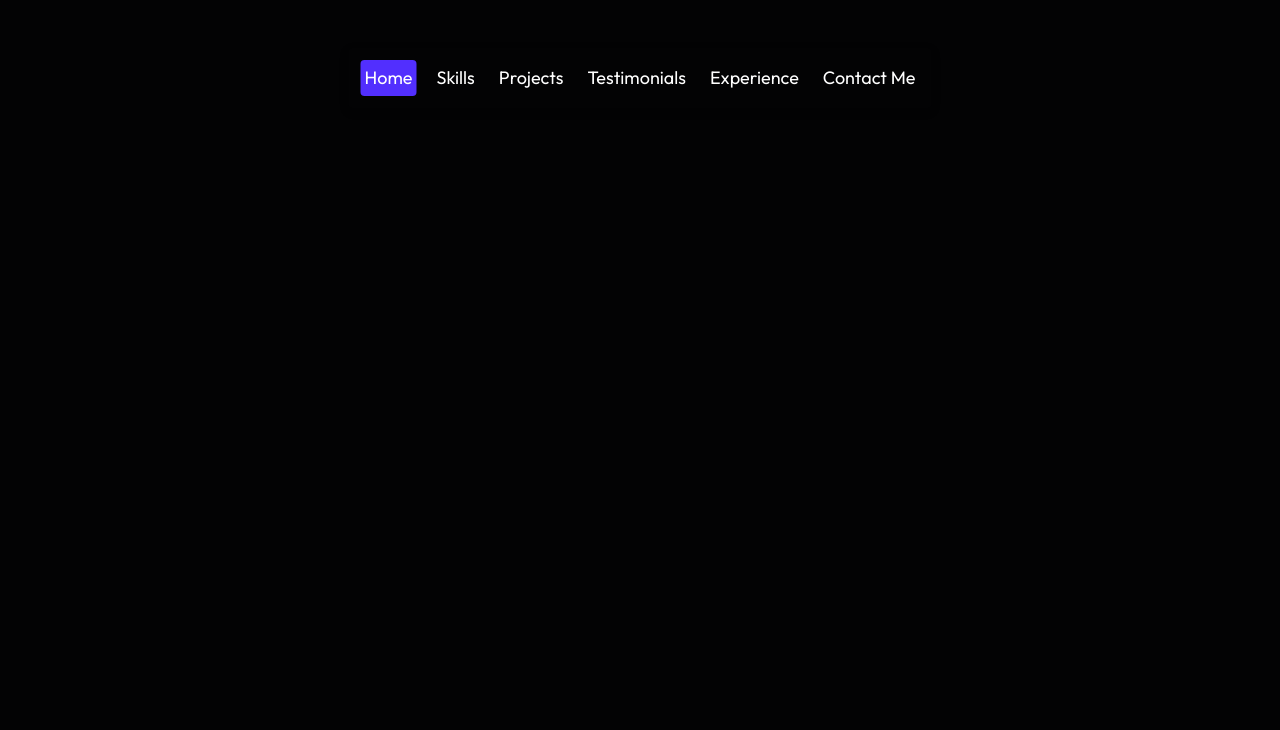
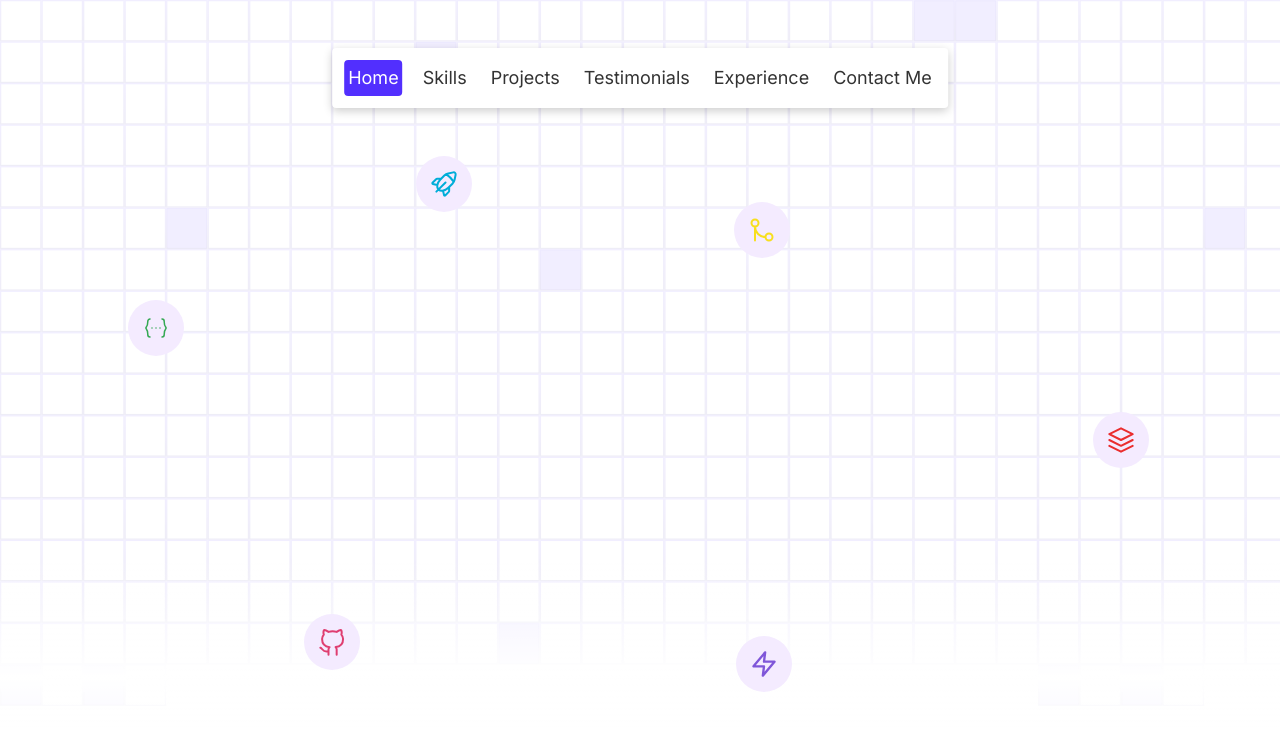
Before and after one commit to DarcinBig/my-portfolio, a Next.js app in the folder darcin-biganiro/: page / in a window 1280 px wide. Shown: the top 730 px of the page. Built offline with nearby package versions, Linux system fonts and the light colour scheme.

Commit message:
feat: implement TopBackground component with icons and background images; update Navbar to use Image component; modify global styles for font and layout

```diff
--- a/darcin-biganiro/app/components/Hero/TopBackground.tsx
+++ b/darcin-biganiro/app/components/Hero/TopBackground.tsx
@@ -1,8 +1,36 @@
+import Image from 'next/image'
 import React from 'react'
 
 const TopBackground = () => {
   return (
-    <div>TopBackground</div>
+    <>
+      <div className='absolute w-full max-w-[360px] md:max-w-screen-lg h-[285px] md:h-[656px] top-[188px] md:top-11 left-1/2 -translate-x-1/2 md:overflow-x-hidden z-10'>
+        <div className='w-full h-full relative'>
+          <div className='flex items-center justify-center rounded-full w-11 h-11 md:w-14 md:h-14 bg-[#f4ebff] bg-opacity-[12%] absolute top-0 left-[171px] md:top-28 md:left-72'>
+            <Image src='/rocket_icon.svg' alt='rocket icon' width={23} height={23} className='w-auto h-auto'/>
+          </div>
+          <div className='flex items-center justify-center rounded-full w-11 h-11 md:w-14 md:h-14 bg-[#f4ebff] bg-opacity-[12%] absolute top-[162px] -left-5 md:top-64 md:left-0'>
+            <Image src='/bracket_icon.svg' alt='bracket icon' width={23} height={23} className='w-auto h-auto'/>
+          </div>
+          <div className='flex items-center justify-center rounded-full w-11 h-11 md:w-14 md:h-14 bg-[#f4ebff] bg-opacity-[12%] absolute top-60 left-[149px] md:top-[570px] md:left-44'>
+            <Image src='/github_icon.svg' alt='github icon' width={23} height={23} className='w-auto h-auto'/>
+          </div>
+          <div className='hidden md:flex md:items-center md:justify-center md:rounded-full sm:w-11 sm:h-11 md:w-14 md:h-14 md:bg-[#f4ebff] md:bg-opacity-[12%] md:absolute  md:top-[592px] md:left-[608px]'>
+            <Image src='/electricity_icon.svg' alt='electricity icon' width={23} height={23} className='w-auto h-auto'/>
+          </div>
+          <div className='hidden md:flex md:items-center md:justify-center md:rounded-full sm:w-11 sm:h-11 md:w-14 md:h-14 md:bg-[#f4ebff] md:bg-opacity-[12%] md:absolute md:top-[158px] md:left-[606px]'>
+            <Image src='/merge_icon.svg' alt='merge icon' width={23} height={23} className='w-auto h-auto'/>
+          </div>
+          <div className='hidden md:flex md:items-center md:justify-center md:rounded-full sm:w-11 sm:h-11 md:w-14 md:h-14 md:bg-[#f4ebff] md:bg-opacity-[12%] md:absolute md:top-[368px] md:left-[965px]'>
+            <Image src='/stack_icon.svg' alt='stack icon' width={23} height={23} className='w-auto h-auto'/>
+          </div>
+        </div>
+      </div>
+      <Image src="/top_highlight.svg" alt="top dark mode background highlight" width={809} height={877} className='absolute top-[-515px] hidden dark:md:block left-1/2 -translate-x-1/2 w-auto h-auto' />
+      {/* Mobile */}
+      <Image src="/top_highlight_mobile.svg" alt="top dark mode background highlight for mobile" width={429} height={465} className='absolute top-[-229px] hidden dark:block dark:md:hidden left-1/2 -translate-x-1/2 w-auto h-auto' />
+      <div className="absolute top-0 w-full h-[795px] bg-repeat-x bg-[url('/top_bg_light.svg')] bg-[auto_auto] dark:hidden md:block" />
+    </>
   )
 }
 
--- a/darcin-biganiro/app/components/Navbar.tsx
+++ b/darcin-biganiro/app/components/Navbar.tsx
@@ -2,6 +2,7 @@
 
 import React, { useCallback, useEffect, useState } from 'react'
 import cn from 'classnames'
+import Image from 'next/image'
 
 const Navbar = () => {
 
@@ -27,15 +28,19 @@
         className='bg-background card-shadow p-3 md:hidden rounded'
         onClick={() => setIsOpen(prev => !prev)}
       >
-        <img
+        <Image
           className='block dark:hidden'
           src="/menu_icon_light.svg"
           alt="menu icon"
+          width={24}
+          height={24}
         />
-        <img
+        <Image
           className='hidden dark:block'
           src="/menu_icon_dark.svg"
           alt="menu icon"
+          width={24}
+          height={24}
         />
       </button>
       <nav className={cn('bg-background card-shadow p-3 rounded md:block duration-300 ease-in-out',
--- a/darcin-biganiro/app/globals.css
+++ b/darcin-biganiro/app/globals.css
@@ -1,4 +1,4 @@
-@import url('https://fonts.googleapis.com/css2?family=Outfit:wght@100..900&display=swap');
+/* @import url('https://fonts.googleapis.com/css2?family=Outfit:wght@100..900&display=swap'); */
 @import "tailwindcss";
 
 :root {
@@ -13,7 +13,7 @@
   --color-foreground: var(--foreground);
   --color-primary: var(--primary);
   --color-card: card(--card);
-  --font-sans: var(--font-outfit);
+  /* --font-sans: var(--font-outfit); */
 }
 
 .dark {
@@ -28,7 +28,7 @@
   color: var(--foreground);
   primary: var(--primary);
   card: var(--card);
-  font-family: 'Outfit', 'Helvetica', sans-serif;
+  font-family: Inter, 'Helvetica', sans-serif;
 }
 
 @layer components {
--- a/darcin-biganiro/app/layout.tsx
+++ b/darcin-biganiro/app/layout.tsx
@@ -1,10 +1,10 @@
 import type { Metadata } from "next";
-import { Outfit } from "next/font/google";
+import { Inter } from "next/font/google";
 import "./globals.css";
 
-const outfit = Outfit({
+const inter = Inter({
   subsets: ["latin"],
-  variable: "--font-outfit",
+  variable: "--font-inter",
   display: "swap",
 });
 
@@ -21,7 +21,7 @@
   return (
     <html lang="en">
       <body
-        className={`${outfit.className} antialiased dark`}
+        className={`${inter.className} antialiased `}
       >
         {children}
       </body>
--- a/darcin-biganiro/app/page.tsx
+++ b/darcin-biganiro/app/page.tsx
@@ -1,9 +1,12 @@
+import TopBackground from "./components/Hero/TopBackground";
 import Navbar from "./components/Navbar";
 
 export default function Home() {
   return (
     <div className="relative overflow-clip" id="home">
+      <div className="w-screen h-screen"></div>
       <Navbar />
+      <TopBackground />
     </div>
   )
 }
```
